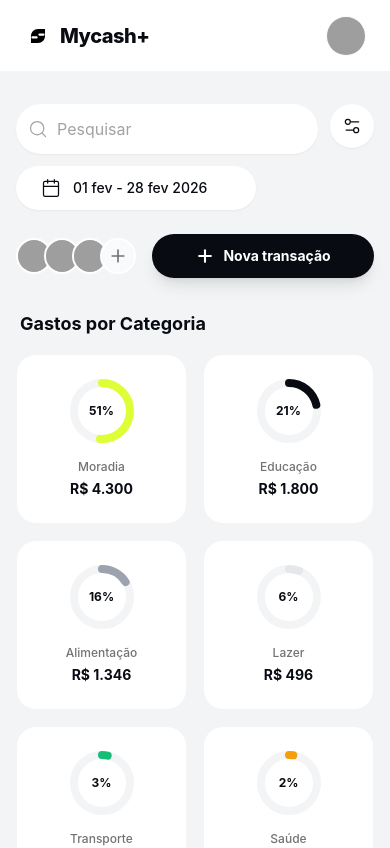
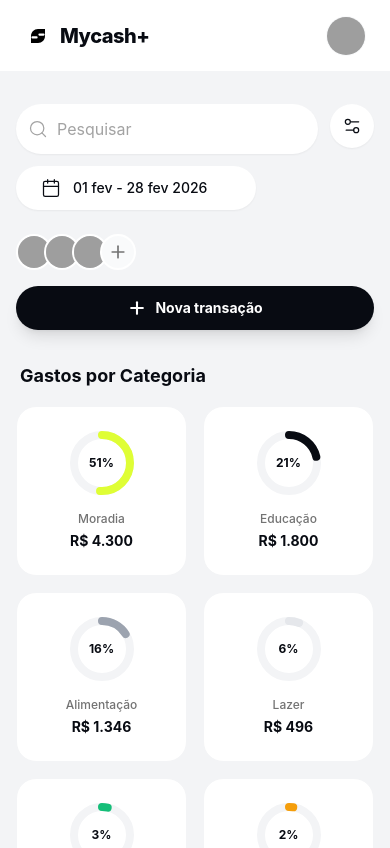
Before and after one commit to tuliocareli/mycash-plus, a React (Vite) app: page / in a window 390 px wide. Shown: the top 848 px of the page. Built offline with nearby package versions, Linux system fonts and the light colour scheme; grey boxes are pictures that could not be loaded.

Commit message:
style: improve dashboard header and date picker mobile ux

```diff
--- a/src/components/dashboard/DashboardHeader.tsx
+++ b/src/components/dashboard/DashboardHeader.tsx
@@ -27,7 +27,8 @@ export function DashboardHeader() {
                 </div>
 
                 {/* Right Section: Members & Action */}
-                <div className="flex items-center justify-between lg:justify-end gap-4 lg:gap-6 mt-2 lg:mt-0">
+                {/* Right Section: Members & Action */}
+                <div className="flex flex-col lg:flex-row w-full lg:w-auto items-stretch lg:items-center gap-4 lg:gap-6 mt-2 lg:mt-0">
                     <FamilyMembersWidget />
                     <NewTransactionButton />
                 </div>
--- a/src/components/dashboard/DateSelector.tsx
+++ b/src/components/dashboard/DateSelector.tsx
@@ -170,11 +170,8 @@ export function DateSelector() {
                     <div className="fixed inset-0 bg-neutral-1100/20 backdrop-blur-sm z-40 lg:hidden" onClick={() => setIsOpen(false)} />
 
                     <div className={clsx(
-                        "absolute left-0 z-50 bg-white border border-neutral-200 shadow-2xl rounded-2xl p-4 flex flex-col gap-4 animate-fade-in origin-top-left",
-                        // Mobile: Fixed Bottom Sheet
-                        "fixed inset-x-0 bottom-0 top-auto w-full h-[80vh] overflow-y-auto rounded-b-none",
-                        // Desktop: Absolute Popover BELOW button
-                        "lg:h-auto lg:absolute lg:inset-auto lg:top-full lg:mt-4 lg:w-auto lg:rounded-2xl"
+                        "absolute left-0 z-50 bg-white border border-neutral-200 shadow-xl rounded-2xl p-6 flex flex-col gap-5 animate-fade-in origin-top-left",
+                        "top-full mt-2 w-[calc(100vw-32px)] lg:w-auto"
                     )}>
                         {/* Header Mobile */}
                         <div className="flex items-center justify-between pb-4 border-b border-neutral-200 lg:hidden">
```
Also changed, not shown: 4 other files (tests, documents, lock files or other folders).
